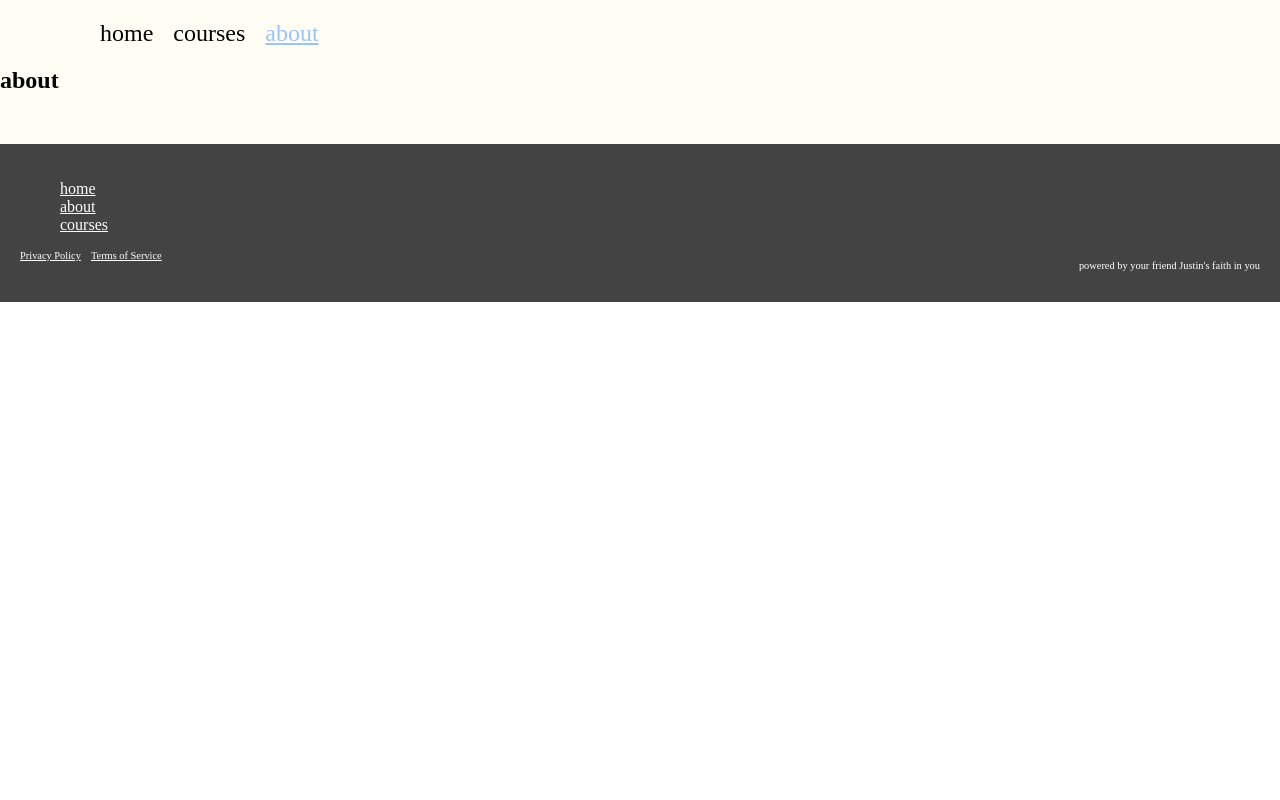
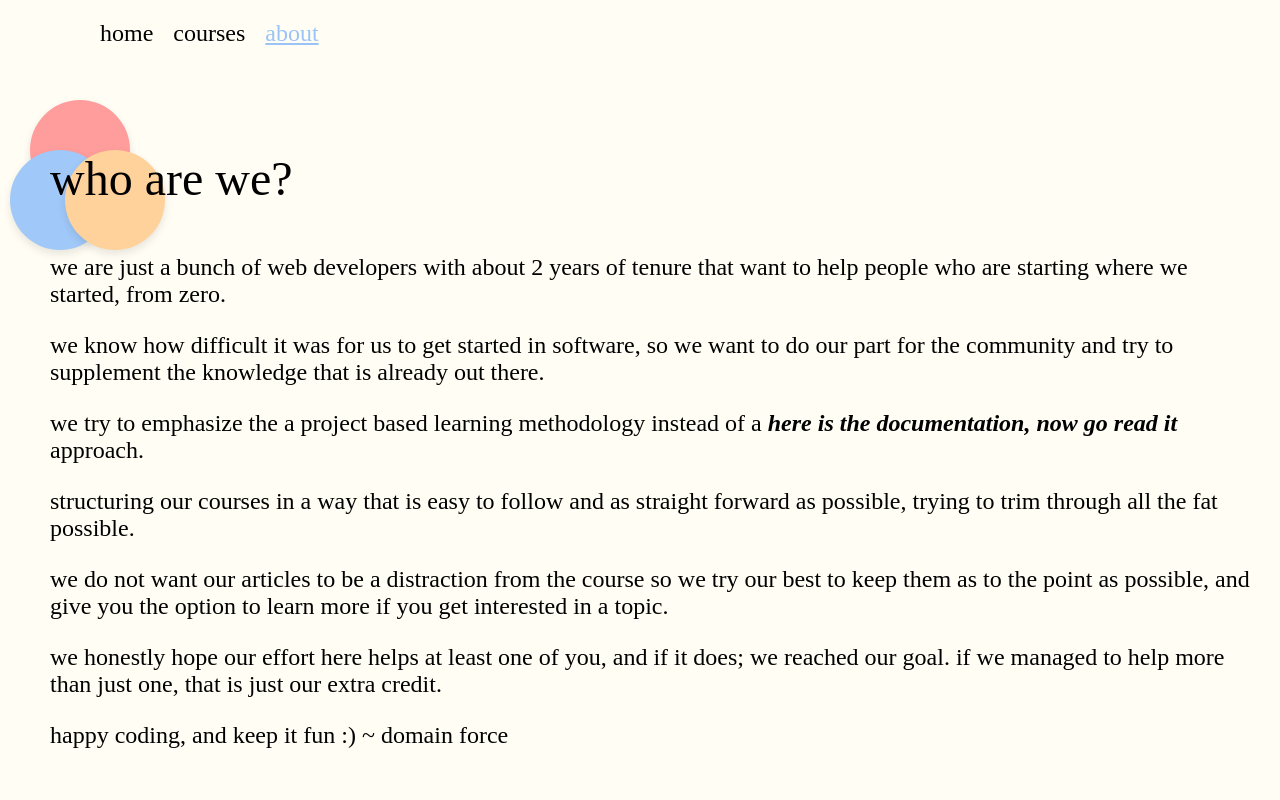
Before and after one commit to Domain-Force/frontline, a React (Create React App) app in the folder domain-force-front/: page /about in a window 1280 px wide. Shown: the top 800 px of the page. Built offline with nearby package versions, Linux system fonts and the light colour scheme; a web font is replaced by a local one.

Commit message:
[ADD][DOM-19] Version 1.0 of the about page

```diff
--- a/domain-force-front/public/index.html
+++ b/domain-force-front/public/index.html
@@ -8,7 +8,7 @@
     <meta name="theme-color" content="#000000" />
     <meta
       name="description"
-      content="Teaching 3 geeks are a time. :)"
+      content="Teaching 3 geeks at a time :)"
     />
     <!--
       manifest.json provides metadata used when your web app is installed on a
--- a/domain-force-front/src/App.css
+++ b/domain-force-front/src/App.css
@@ -1,5 +1,8 @@
 body {
 	font-family: 'Kiwi Maru', serif;
+	height: 100%;
+	min-height: 80vh; /* Minimum height of the viewport */
+	width: 100%;
 }
 
 main {
@@ -91,6 +94,50 @@ p.heading .subtext {
 	font-style: italic;
 }
 
+p.about-heading {
+	z-index: 4;
+	font-size: 3em;
+	margin-left: 30px;
+	padding: 0;
+	padding-top: 20px;
+	position: relative;
+}
+
+.about-heading-design {
+	position: absolute;
+	background-color: #FF9C9C;
+	border-radius: 50%;
+	width: 100px;
+	height: 100px;
+	z-index: 1;
+	box-shadow: 0 4px 8px rgba(0, 0, 0, 0.1);
+}
+
+#ahd1 {
+	top: 100px;
+	left: 30px;
+	z-index: 0;
+}
+
+#ahd2 {
+	top: 150px;
+	left: 10px;
+	z-index: 0;
+	background-color: #A0C8F8;
+}
+
+#ahd3 {
+	top: 150px;
+	left: 65px;
+	z-index: 0;
+	background-color: #FFD29C;
+}
+
+p.about {
+	font-size: 1.5em;
+	margin-left: 30px;
+}
+
 .navbar {
 	background-color: #FFFDF4;
 	margin-left: 50px;
--- a/domain-force-front/src/components/About.js
+++ b/domain-force-front/src/components/About.js
@@ -2,8 +2,36 @@ import React from 'react';
 
 function About() {
   return (
-	<div>
-	  <h2>about</h2>
+	<div className="cards-container">
+	  <body>
+		<div>
+			<p className="about-heading">who are we?</p>
+			<div className="about-heading-design" id="ahd1"></div>
+			<div className="about-heading-design" id="ahd2"></div>
+			<div className="about-heading-design" id="ahd3"></div>
+		</div>
+		<p className="about">
+			we are just a bunch of web developers with about 2 years of tenure that want to help people who are starting where we started, from zero.
+		</p>
+		<p className="about">
+			we know how difficult it was for us to get started in software, so we want to do our part for the community and try to supplement the knowledge that is already out there.
+		</p>
+		<p className="about">
+			we try to emphasize the a project based learning methodology instead of a <em><strong>here is the documentation, now go read it</strong></em> approach.
+		</p>
+		<p className="about">
+			structuring our courses in a way that is easy to follow and as straight forward as possible, trying to trim through all the fat possible.
+		</p>
+		<p className="about">
+			we do not want our articles to be a distraction from the course so we try our best to keep them as to the point as possible, and give you the option to learn more if you get interested in a topic.
+		</p>
+		<p className="about">
+			we honestly hope our effort here helps at least one of you, and if it does; we reached our goal. if we managed to help more than just one, that is just our extra credit.
+		</p>
+		<p className="about">
+			happy coding, and keep it fun :) ~ domain force
+		</p>
+	  </body>
 	</div>
   );
 }
```
